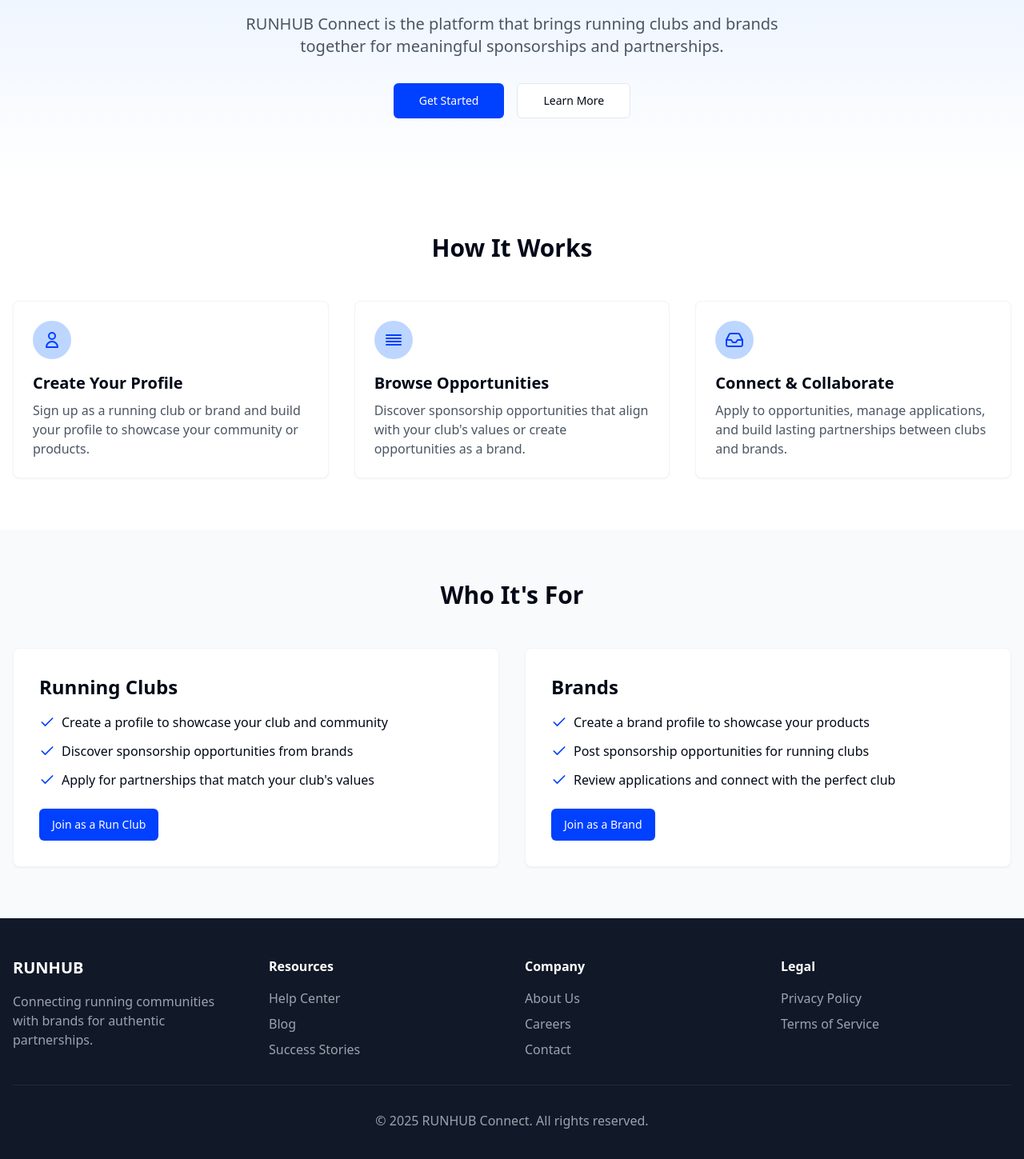
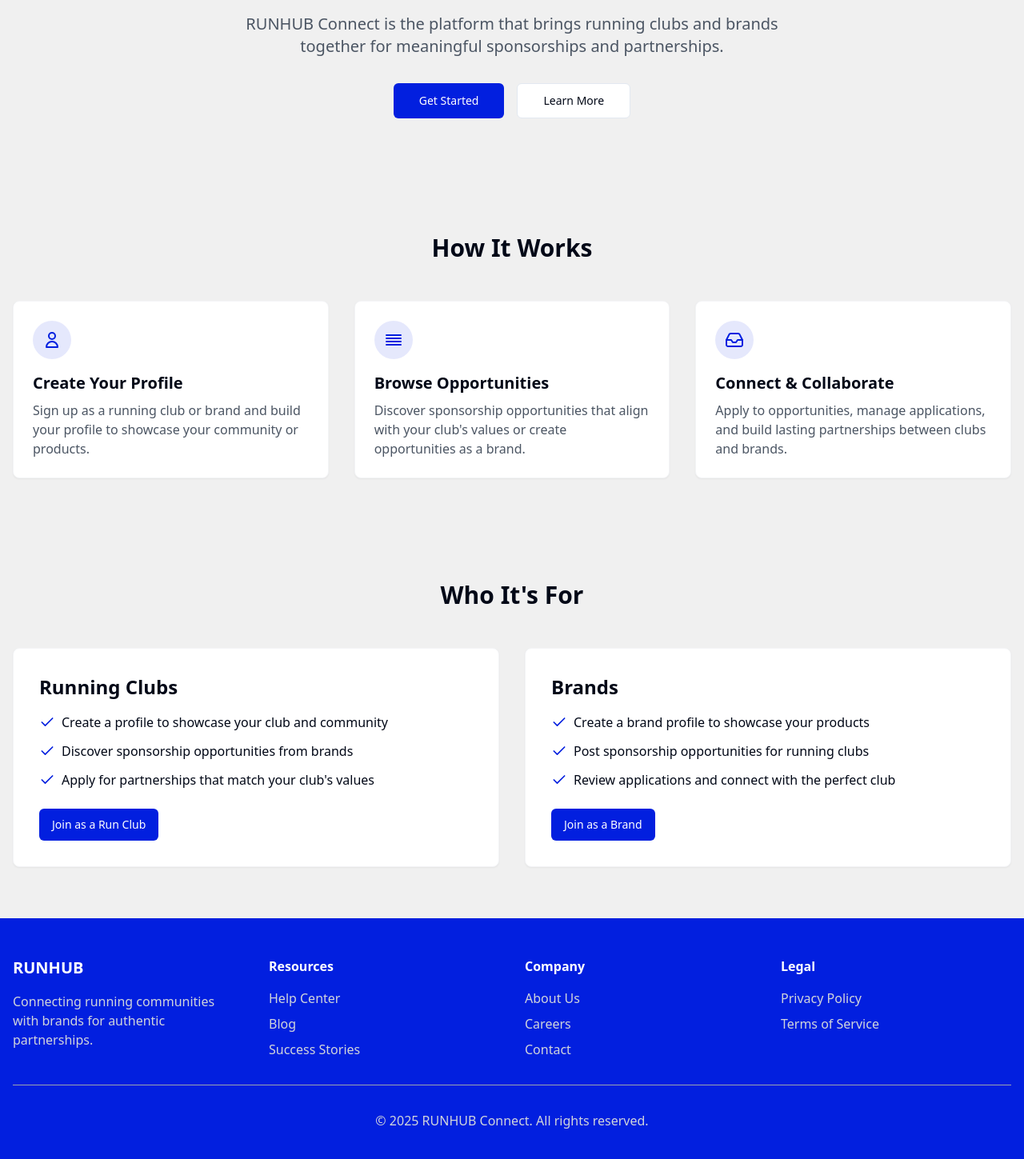
Before and after one commit to RUNHUB2131/runhub-link, a React (Vite) app: page / in a window 1280 px wide. Shown: the part 201-1650 px from the top of the page at 80% size. Built offline with nearby package versions, Linux system fonts and the light colour scheme.

Commit message:
Updated blue branding in header and text across the webapp

```diff
--- a/src/components/chat/ChatIndicator.tsx
+++ b/src/components/chat/ChatIndicator.tsx
@@ -1,4 +1,3 @@
-
 import { useEffect, useState } from "react";
 import { Link, useNavigate, useLocation } from "react-router-dom";
 import { MessageCircle } from "lucide-react";
@@ -119,7 +118,7 @@ const ChatIndicator = () => {
   };
 
   return (
-    <Button variant="ghost" size="icon" asChild className="relative">
+    <Button variant="ghost" size="icon" asChild className="relative text-[#f0f0f0] hover:bg-[#f0f0f0]/20 hover:text-[#f0f0f0]">
       <div onClick={handleChatClick}>
         <MessageCircle className="h-5 w-5" />
         {unreadCount > 0 && (
--- a/src/components/dashboard/ProfileCompletionCard.tsx
+++ b/src/components/dashboard/ProfileCompletionCard.tsx
@@ -1,4 +1,3 @@
-
 import { Card, CardContent, CardDescription, CardHeader, CardTitle } from "@/components/ui/card";
 import { Skeleton } from "@/components/ui/skeleton";
 import { Button } from "@/components/ui/button";
@@ -46,7 +45,7 @@ export const ProfileCompletionCard = ({ isLoading, percentage, profile = {} }: P
           <>
             <div className="h-2 bg-gray-200 rounded-full overflow-hidden">
               <div
-                className={`h-2 rounded-full ${percentage < 50 ? 'bg-amber-500' : percentage < 80 ? 'bg-blue-500' : 'bg-green-500'}`}
+                className={`h-2 rounded-full ${percentage < 50 ? 'bg-amber-500' : percentage < 80 ? 'bg-[#021fdf]' : 'bg-green-500'}`}
                 style={{ width: `${percentage}%` }}
               ></div>
             </div>
--- a/src/components/notifications/NotificationsDropdown.tsx
+++ b/src/components/notifications/NotificationsDropdown.tsx
@@ -83,7 +83,7 @@ const NotificationsDropdown = () => {
   return (
     <DropdownMenu open={isOpen} onOpenChange={setIsOpen}>
       <DropdownMenuTrigger asChild>
-        <Button variant="ghost" size="icon" className="rounded-full relative focus:outline-none focus:ring-0 notification-bell-btn">
+        <Button variant="ghost" size="icon" className="relative focus:outline-none focus:ring-0 notification-bell-btn text-[#f0f0f0] hover:bg-[#f0f0f0]/20 hover:text-[#f0f0f0]">
           <Bell className="h-5 w-5" />
           {unreadCount > 0 && (
             <span className="absolute -top-1 -right-1 h-4 w-4 rounded-full bg-red-500 text-xs text-white flex items-center justify-center">
--- a/src/components/opportunities/AddOpportunityForm.tsx
+++ b/src/components/opportunities/AddOpportunityForm.tsx
@@ -244,7 +244,7 @@ export const AddOpportunityForm = () => {
               placeholder="Select submission deadline"
             />
             <div className="bg-gray-50 p-4 rounded border text-sm">
-              <p>Thank you for submitting your opportunity! For questions, contact <a href="mailto:hello@runhub.com" className="text-blue-600 underline">hello@runhub.com</a>.</p>
+              <p>Thank you for submitting your opportunity! For questions, contact <a href="mailto:hello@runhub.com" className="text-[#021fdf] underline">hello@runhub.com</a>.</p>
             </div>
             <Button type="submit" className="w-full" disabled={isLoading}>
               {isLoading ? "Creating..." : "Create Opportunity"}
--- a/src/components/profile/BasicInfoSection.tsx
+++ b/src/components/profile/BasicInfoSection.tsx
@@ -44,7 +44,7 @@ export const BasicInfoSection = ({ profile }: BasicInfoSectionProps) => {
             href={formatWebsiteUrl(profile.website)}
             target="_blank"
             rel="noopener noreferrer"
-            className="text-base sm:text-lg lg:text-xl text-blue-500 hover:underline flex items-center break-all sm:break-normal"
+            className="text-base sm:text-lg lg:text-xl text-[#021fdf] hover:underline flex items-center break-all sm:break-normal"
           >
             <span className="truncate sm:inline">{profile.website}</span>
             <ExternalLink size={16} className="ml-2 shrink-0 h-4 w-4 sm:h-5 sm:w-5" />
--- a/src/components/profile/BrandSocialMediaSection.tsx
+++ b/src/components/profile/BrandSocialMediaSection.tsx
@@ -1,4 +1,3 @@
-
 import { BrandProfile } from "@/types";
 import { Card } from "@/components/ui/card";
 import { Instagram, Facebook, Linkedin } from "lucide-react";
@@ -45,7 +44,7 @@ export const BrandSocialMediaSection = ({ profile }: BrandSocialMediaSectionProp
 
       {profile.social_media?.facebook && (
         <Card className="p-4 flex items-center gap-3">
-          <div className="bg-blue-600 p-2 rounded-md text-white">
+          <div style={{ backgroundColor: '#021fdf' }} className="p-2 rounded-md text-white">
             <Facebook className="h-5 w-5" />
           </div>
           <div>
@@ -83,7 +82,7 @@ export const BrandSocialMediaSection = ({ profile }: BrandSocialMediaSectionProp
 
       {profile.social_media?.linkedin && (
         <Card className="p-4 flex items-center gap-3">
-          <div className="bg-blue-700 p-2 rounded-md text-white">
+          <div style={{ backgroundColor: '#021fdf' }} className="p-2 rounded-md text-white">
             <Linkedin className="h-5 w-5" />
           </div>
           <div>
--- a/src/components/profile/CommunityInfoSection.tsx
+++ b/src/components/profile/CommunityInfoSection.tsx
@@ -16,7 +16,7 @@ export const CommunityInfoSection = ({ profile }: CommunityInfoSectionProps) =>
     <div className="space-y-6 sm:space-y-8">
       <div className="grid grid-cols-1 sm:grid-cols-2 lg:grid-cols-4 gap-4 sm:gap-6 lg:gap-8">
         <div className="p-4 sm:p-6 border rounded-lg flex items-center">
-          <Users className="h-8 w-8 sm:h-10 sm:w-10 text-blue-500 mr-3 sm:mr-4 shrink-0" />
+          <Users style={{ color: '#021fdf' }} className="h-8 w-8 sm:h-10 sm:w-10 mr-3 sm:mr-4 shrink-0" />
           <div className="min-w-0">
             <p className="text-xs sm:text-sm text-muted-foreground">Total Member Count</p>
             <p className="text-xl sm:text-2xl lg:text-3xl font-semibold truncate">
@@ -25,7 +25,7 @@ export const CommunityInfoSection = ({ profile }: CommunityInfoSectionProps) =>
           </div>
         </div>
         <div className="p-4 sm:p-6 border rounded-lg flex items-center">
-          <Users className="h-8 w-8 sm:h-10 sm:w-10 text-green-500 mr-3 sm:mr-4 shrink-0" />
+          <Users style={{ color: '#021fdf' }} className="h-8 w-8 sm:h-10 sm:w-10 mr-3 sm:mr-4 shrink-0" />
           <div className="min-w-0">
             <p className="text-xs sm:text-sm text-muted-foreground">Average Group Size</p>
             <p className="text-xl sm:text-2xl lg:text-3xl font-semibold truncate">
@@ -58,7 +58,7 @@ export const CommunityInfoSection = ({ profile }: CommunityInfoSectionProps) =>
         <div className="flex flex-wrap gap-2">
           {runTypes.length > 0 ? (
             runTypes.map((type, index) => (
-              <Badge key={index} variant="secondary" className="text-sm sm:text-base py-1.5 sm:py-2 px-3 sm:px-6 rounded-full bg-blue-100">
+              <Badge key={index} variant="secondary" className="text-sm sm:text-base py-1.5 sm:py-2 px-3 sm:px-6 rounded-full" style={{ backgroundColor: 'rgba(2, 31, 223, 0.1)', color: '#021fdf' }}>
                 {type}
               </Badge>
             ))
--- a/src/pages/Index.tsx
+++ b/src/pages/Index.tsx
@@ -1,19 +1,18 @@
-
 import { Link } from "react-router-dom";
 import { Button } from "@/components/ui/button";
 
 const Index = () => {
   return (
     <div className="min-h-screen flex flex-col">
-      <header className="bg-white border-b border-gray-200">
+      <header style={{ backgroundColor: '#021fdf' }} className="border-b border-gray-200">
         <div className="container mx-auto flex h-16 items-center justify-between px-4">
-          <div className="runhub-logo">RUNHUB</div>
+          <div className="runhub-logo text-[#f0f0f0] font-bold">RUNHUB</div>
           <div className="flex items-center gap-4">
             <Link to="/auth/login">
-              <Button variant="ghost">Log in</Button>
+              <Button variant="ghost" className="text-[#f0f0f0] hover:bg-[#f0f0f0]/20 hover:text-[#f0f0f0]">Log in</Button>
             </Link>
             <Link to="/auth/user-type">
-              <Button>Sign up</Button>
+              <Button className="bg-[#f0f0f0] text-[#021fdf] hover:bg-[#f0f0f0]/90 hover:text-[#021fdf]">Sign up</Button>
             </Link>
           </div>
         </div>
@@ -21,7 +20,7 @@ const Index = () => {
 
       <main className="flex-1">
         {/* Hero Section */}
-        <section className="bg-gradient-to-b from-primary-50 to-white py-20">
+        <section style={{ backgroundColor: '#f0f0f0' }} className="py-20">
           <div className="container mx-auto px-4 text-center">
             <h1 className="text-5xl font-bold mb-6">Connecting Run Clubs with Brands</h1>
             <p className="text-xl text-gray-600 max-w-2xl mx-auto mb-8">
@@ -38,14 +37,14 @@ const Index = () => {
         </section>
 
         {/* Features */}
-        <section className="py-16">
+        <section className="py-16" style={{ backgroundColor: '#f0f0f0' }}>
           <div className="container mx-auto px-4">
             <h2 className="text-3xl font-bold text-center mb-12">How It Works</h2>
 
             <div className="grid md:grid-cols-2 lg:grid-cols-3 gap-8">
               <div className="bg-white p-6 rounded-lg shadow-sm border border-gray-100">
-                <div className="w-12 h-12 bg-primary-100 rounded-full flex items-center justify-center mb-4">
-                  <svg className="h-6 w-6 text-primary-500" viewBox="0 0 24 24" fill="none" xmlns="http://www.w3.org/2000/svg">
+                <div className="w-12 h-12 rounded-full flex items-center justify-center mb-4" style={{ backgroundColor: 'rgba(2, 31, 223, 0.1)' }}>
+                  <svg className="h-6 w-6" style={{ color: '#021fdf' }} viewBox="0 0 24 24" fill="none" xmlns="http://www.w3.org/2000/svg">
                     <path d="M16 7C16 9.20914 14.2091 11 12 11C9.79086 11 8 9.20914 8 7C8 4.79086 9.79086 3 12 3C14.2091 3 16 4.79086 16 7Z" stroke="currentColor" strokeWidth="2" strokeLinecap="round" strokeLinejoin="round"/>
                     <path d="M12 14C8.13401 14 5 17.134 5 21H19C19 17.134 15.866 14 12 14Z" stroke="currentColor" strokeWidth="2" strokeLinecap="round" strokeLinejoin="round"/>
                   </svg>
@@ -55,8 +54,8 @@ const Index = () => {
               </div>
 
               <div className="bg-white p-6 rounded-lg shadow-sm border border-gray-100">
-                <div className="w-12 h-12 bg-primary-100 rounded-full flex items-center justify-center mb-4">
-                  <svg className="h-6 w-6 text-primary-500" viewBox="0 0 24 24" fill="none" xmlns="http://www.w3.org/2000/svg">
+                <div className="w-12 h-12 rounded-full flex items-center justify-center mb-4" style={{ backgroundColor: 'rgba(2, 31, 223, 0.1)' }}>
+                  <svg className="h-6 w-6" style={{ color: '#021fdf' }} viewBox="0 0 24 24" fill="none" xmlns="http://www.w3.org/2000/svg">
                     <path d="M21 10H3" stroke="currentColor" strokeWidth="2" strokeLinecap="round" strokeLinejoin="round"/>
                     <path d="M21 6H3" stroke="currentColor" strokeWidth="2" strokeLinecap="round" strokeLinejoin="round"/>
                     <path d="M21 14H3" stroke="currentColor" strokeWidth="2" strokeLinecap="round" strokeLinejoin="round"/>
@@ -68,8 +67,8 @@ const Index = () => {
               </div>
 
               <div className="bg-white p-6 rounded-lg shadow-sm border border-gray-100">
-                <div className="w-12 h-12 bg-primary-100 rounded-full flex items-center justify-center mb-4">
-                  <svg className="h-6 w-6 text-primary-500" viewBox="0 0 24 24" fill="none" xmlns="http://www.w3.org/2000/svg">
+                <div className="w-12 h-12 rounded-full flex items-center justify-center mb-4" style={{ backgroundColor: 'rgba(2, 31, 223, 0.1)' }}>
+                  <svg className="h-6 w-6" style={{ color: '#021fdf' }} viewBox="0 0 24 24" fill="none" xmlns="http://www.w3.org/2000/svg">
                     <path d="M22 12H16L14 15H10L8 12H2" stroke="currentColor" strokeWidth="2" strokeLinecap="round" strokeLinejoin="round"/>
                     <path d="M5.45 5.11L2 12V18C2 18.5304 2.21071 19.0391 2.58579 19.4142C2.96086 19.7893 3.46957 20 4 20H20C20.5304 20 21.0391 19.7893 21.4142 19.4142C21.7893 19.0391 22 18.5304 22 18V12L18.55 5.11C18.3844 4.77679 18.1292 4.49637 17.813 4.30028C17.4967 4.10419 17.1321 4.0002 16.76 4H7.24C6.86792 4.0002 6.50326 4.10419 6.18704 4.30028C5.87083 4.49637 5.61558 4.77679 5.45 5.11Z" stroke="currentColor" strokeWidth="2" strokeLinecap="round" strokeLinejoin="round"/>
                   </svg>
@@ -82,7 +81,7 @@ const Index = () => {
         </section>
 
         {/* User Types */}
-        <section className="py-16 bg-gray-50">
+        <section className="py-16" style={{ backgroundColor: '#f0f0f0' }}>
           <div className="container mx-auto px-4">
             <h2 className="text-3xl font-bold text-center mb-12">Who It's For</h2>
 
@@ -91,19 +90,19 @@ const Index = () => {
                 <h3 className="text-2xl font-semibold mb-4">Running Clubs</h3>
                 <ul className="space-y-3 mb-6">
                   <li className="flex items-start">
-                    <svg className="h-5 w-5 text-primary-500 mr-2 mt-0.5" viewBox="0 0 24 24" fill="none" xmlns="http://www.w3.org/2000/svg">
+                    <svg className="h-5 w-5 mr-2 mt-0.5" style={{ color: '#021fdf' }} viewBox="0 0 24 24" fill="none" xmlns="http://www.w3.org/2000/svg">
                       <path d="M20 6L9 17L4 12" stroke="currentColor" strokeWidth="2" strokeLinecap="round" strokeLinejoin="round"/>
                     </svg>
                     <span>Create a profile to showcase your club and community</span>
                   </li>
                   <li className="flex items-start">
-                    <svg className="h-5 w-5 text-primary-500 mr-2 mt-0.5" viewBox="0 0 24 24" fill="none" xmlns="http://www.w3.org/2000/svg">
+                    <svg className="h-5 w-5 mr-2 mt-0.5" style={{ color: '#021fdf' }} viewBox="0 0 24 24" fill="none" xmlns="http://www.w3.org/2000/svg">
                       <path d="M20 6L9 17L4 12" stroke="currentColor" strokeWidth="2" strokeLinecap="round" strokeLinejoin="round"/>
                     </svg>
                     <span>Discover sponsorship opportunities from brands</span>
                   </li>
                   <li className="flex items-start">
-                    <svg className="h-5 w-5 text-primary-500 mr-2 mt-0.5" viewBox="0 0 24 24" fill="none" xmlns="http://www.w3.org/2000/svg">
+                    <svg className="h-5 w-5 mr-2 mt-0.5" style={{ color: '#021fdf' }} viewBox="0 0 24 24" fill="none" xmlns="http://www.w3.org/2000/svg">
                       <path d="M20 6L9 17L4 12" stroke="currentColor" strokeWidth="2" strokeLinecap="round" strokeLinejoin="round"/>
                     </svg>
                     <span>Apply for partnerships that match your club's values</span>
@@ -118,19 +117,19 @@ const Index = () => {
                 <h3 className="text-2xl font-semibold mb-4">Brands</h3>
                 <ul className="space-y-3 mb-6">
                   <li className="flex items-start">
-                    <svg className="h-5 w-5 text-primary-500 mr-2 mt-0.5" viewBox="0 0 24 24" fill="none" xmlns="http://www.w3.org/2000/svg">
+                    <svg className="h-5 w-5 mr-2 mt-0.5" style={{ color: '#021fdf' }} viewBox="0 0 24 24" fill="none" xmlns="http://www.w3.org/2000/svg">
                       <path d="M20 6L9 17L4 12" stroke="currentColor" strokeWidth="2" strokeLinecap="round" strokeLinejoin="round"/>
                     </svg>
                     <span>Create a brand profile to showcase your products</span>
                   </li>
                   <li className="flex items-start">
-                    <svg className="h-5 w-5 text-primary-500 mr-2 mt-0.5" viewBox="0 0 24 24" fill="none" xmlns="http://www.w3.org/2000/svg">
+                    <svg className="h-5 w-5 mr-2 mt-0.5" style={{ color: '#021fdf' }} viewBox="0 0 24 24" fill="none" xmlns="http://www.w3.org/2000/svg">
                       <path d="M20 6L9 17L4 12" stroke="currentColor" strokeWidth="2" strokeLinecap="round" strokeLinejoin="round"/>
                     </svg>
                     <span>Post sponsorship opportunities for running clubs</span>
                   </li>
                   <li className="flex items-start">
-                    <svg className="h-5 w-5 text-primary-500 mr-2 mt-0.5" viewBox="0 0 24 24" fill="none" xmlns="http://www.w3.org/2000/svg">
+                    <svg className="h-5 w-5 mr-2 mt-0.5" style={{ color: '#021fdf' }} viewBox="0 0 24 24" fill="none" xmlns="http://www.w3.org/2000/svg">
                       <path d="M20 6L9 17L4 12" stroke="currentColor" strokeWidth="2" strokeLinecap="round" strokeLinejoin="round"/>
                     </svg>
                     <span>Review applications and connect with the perfect club</span>
@@ -145,38 +144,38 @@ const Index = () => {
         </section>
       </main>
 
-      <footer className="bg-gray-900 text-white py-12">
+      <footer style={{ backgroundColor: '#021fdf' }} className="text-white py-12">
         <div className="container mx-auto px-4">
           <div className="grid md:grid-cols-2 lg:grid-cols-4 gap-8">
             <div>
               <h3 className="text-xl font-bold mb-4">RUNHUB</h3>
-              <p className="text-gray-400">Connecting running communities with brands for authentic partnerships.</p>
+              <p className="text-gray-300">Connecting running communities with brands for authentic partnerships.</p>
             </div>
             <div>
               <h4 className="font-semibold mb-4">Resources</h4>
               <ul className="space-y-2">
-                <li><a href="#" className="text-gray-400 hover:text-white">Help Center</a></li>
-                <li><a href="#" className="text-gray-400 hover:text-white">Blog</a></li>
-                <li><a href="#" className="text-gray-400 hover:text-white">Success Stories</a></li>
+                <li><a href="#" className="text-gray-300 hover:text-white">Help Center</a></li>
+                <li><a href="#" className="text-gray-300 hover:text-white">Blog</a></li>
+                <li><a href="#" className="text-gray-300 hover:text-white">Success Stories</a></li>
               </ul>
             </div>
             <div>
               <h4 className="font-semibold mb-4">Company</h4>
               <ul className="space-y-2">
-                <li><a href="#" className="text-gray-400 hover:text-white">About Us</a></li>
-                <li><a href="#" className="text-gray-400 hover:text-white">Careers</a></li>
-                <li><a href="#" className="text-gray-400 hover:text-white">Contact</a></li>
+                <li><a href="#" className="text-gray-300 hover:text-white">About Us</a></li>
+                <li><a href="#" className="text-gray-300 hover:text-white">Careers</a></li>
+                <li><a href="#" className="text-gray-300 hover:text-white">Contact</a></li>
               </ul>
             </div>
             <div>
               <h4 className="font-semibold mb-4">Legal</h4>
               <ul className="space-y-2">
-                <li><a href="#" className="text-gray-400 hover:text-white">Privacy Policy</a></li>
-                <li><a href="#" className="text-gray-400 hover:text-white">Terms of Service</a></li>
+                <li><a href="#" className="text-gray-300 hover:text-white">Privacy Policy</a></li>
+                <li><a href="#" className="text-gray-300 hover:text-white">Terms of Service</a></li>
               </ul>
             </div>
           </div>
-          <div className="border-t border-gray-800 mt-8 pt-8 text-center text-gray-400">
+          <div className="border-t border-gray-400 mt-8 pt-8 text-center text-gray-300">
             <p>&copy; {new Date().getFullYear()} RUNHUB Connect. All rights reserved.</p>
           </div>
         </div>
--- a/src/pages/NotFound.tsx
+++ b/src/pages/NotFound.tsx
@@ -16,7 +16,7 @@ const NotFound = () => {
       <div className="text-center">
         <h1 className="text-4xl font-bold mb-4">404</h1>
         <p className="text-xl text-gray-600 mb-4">Oops! Page not found</p>
-        <a href="/" className="text-blue-500 hover:text-blue-700 underline">
+        <a href="/" className="text-[#021fdf] hover:opacity-80 underline">
           Return to Home
         </a>
       </div>
--- a/tailwind.config.ts
+++ b/tailwind.config.ts
@@ -1,4 +1,3 @@
-
 import type { Config } from "tailwindcss";
 
 export default {
@@ -26,18 +25,18 @@ export default {
 				background: 'hsl(var(--background))',
 				foreground: 'hsl(var(--foreground))',
 				primary: {
-					DEFAULT: '#0040FF', // RUNHUB blue
+					DEFAULT: '#021fdf', // RUNHUB signature blue
 					foreground: '#FFFFFF',
 					50: '#e6f0ff',
 					100: '#bdd6ff',
 					200: '#94bcff',
 					300: '#6ba2ff',
 					400: '#4288ff',
-					500: '#0040FF',
-					600: '#0039e6',
-					700: '#0033cc',
-					800: '#002db3',
-					900: '#002699',
+					500: '#021fdf',
+					600: '#021cc7',
+					700: '#0219af',
+					800: '#021697',
+					900: '#02137f',
 				},
 				secondary: {
 					DEFAULT: 'hsl(var(--secondary))',
```
Also changed, not shown: src/components/layout/NavBar.tsx (+12 -11 lines), src/components/profile/SocialMediaSection.tsx (+4 -4 lines).
